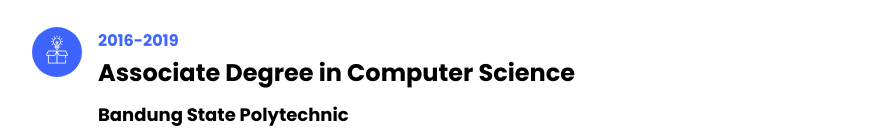
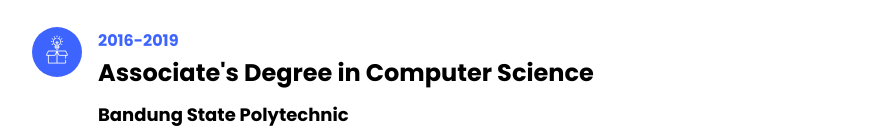
Before and after one commit to afadhitya/personal-landing-page, a plain HTML site: page index.html in a window 1280 px wide. Shown: the part 1664-1798 px from the top of the page, without its empty margins (338-1226 px from the left). Drawn offline with Linux system fonts and the light colour scheme; files whose address does not match are found by name.

Commit message:
Add s in associates degree

```diff
--- a/index.html
+++ b/index.html
@@ -172,7 +172,7 @@
 					    	</div>
 					    	<div class="text pl-3">
 		    					<span class="date">2016-2019</span>
-		    					<h2>Associate Degree in Computer Science</h2>
+		    					<h2>Associate's Degree in Computer Science</h2>
 		    					<span class="position">Bandung State Polytechnic</span>
 		    					<p>Graduated with Honour / (GPA : 3.63)</p>
 		    				</div>
```
